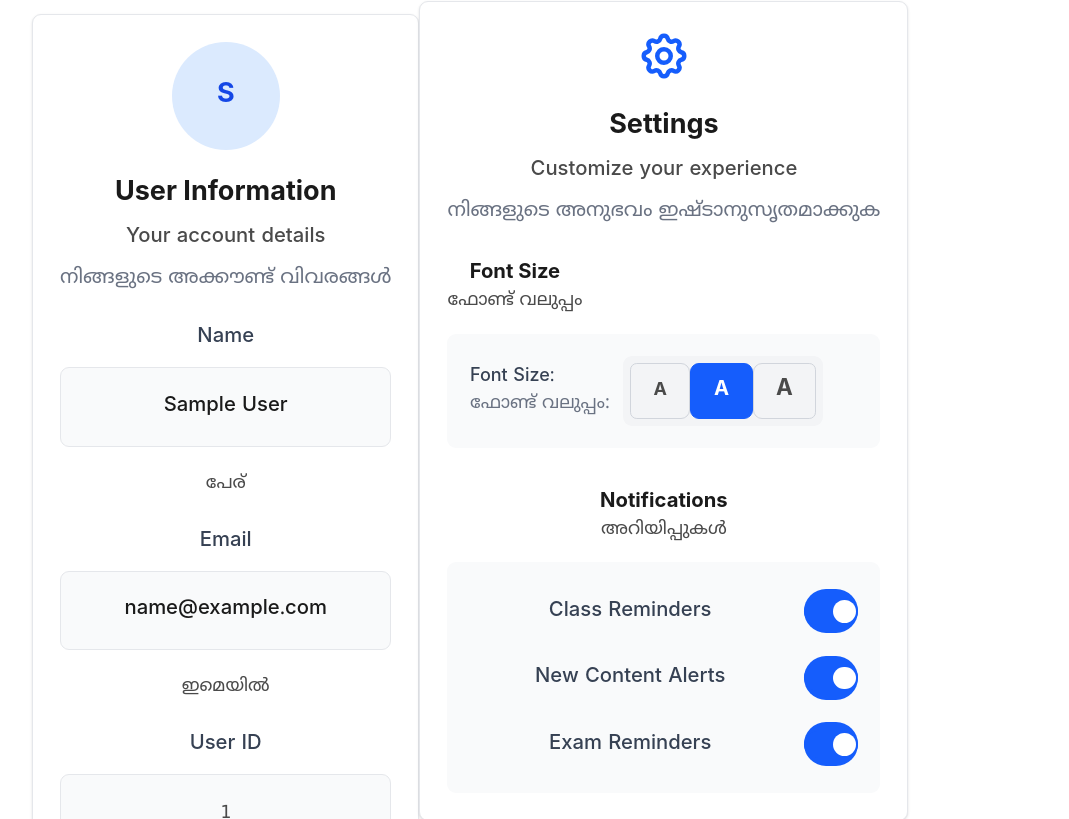
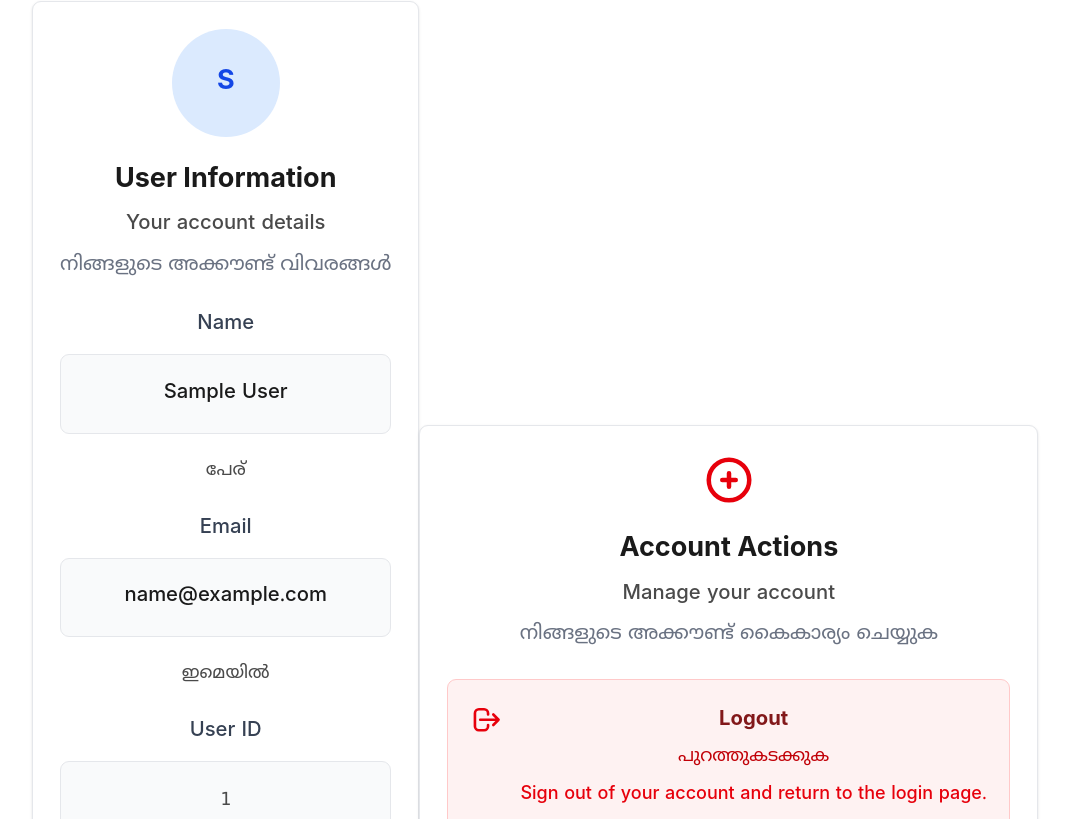
Before and after one commit to irfanhabeeb-002/parents-madrasa-portal, a React (Vite) app: page /profile in a window 1280 px wide. Shown: the part 261-1080 px from the top of the page, without its empty margins (104-1173 px from the left). Built offline with nearby package versions, Linux system fonts and the light colour scheme; no server answers; sample sign-in values are in the browser's storage.

Commit message:
Updated profile Card

```diff
--- a/src/pages/Profile.tsx
+++ b/src/pages/Profile.tsx
@@ -1,7 +1,6 @@
 import React from 'react';
 import { useAuth } from '../contexts/AuthContext';
 import { AccessibleButton } from '../components/ui/AccessibleButton';
-import { FontSizeToggle } from '../components/ui/FontSizeToggle';
 import { Card } from '../components/ui/Card';
 
 export const Profile: React.FC = () => {
@@ -96,86 +95,6 @@ export const Profile: React.FC = () => {
         </div>
       </Card>
 
-      {/* Settings Card */}
-      <Card
-        title="Settings"
-        subtitle="Customize your experience"
-        malayalamSubtitle="നിങ്ങളുടെ അനുഭവം ഇഷ്ടാനുസൃതമാക്കുക"
-        icon={
-          <svg className="w-8 h-8 sm:w-10 sm:h-10 lg:w-12 lg:h-12 text-blue-600" fill="none" stroke="currentColor" viewBox="0 0 24 24">
-            <path strokeLinecap="round" strokeLinejoin="round" strokeWidth={2} d="M10.325 4.317c.426-1.756 2.924-1.756 3.35 0a1.724 1.724 0 002.573 1.066c1.543-.94 3.31.826 2.37 2.37a1.724 1.724 0 001.065 2.572c1.756.426 1.756 2.924 0 3.35a1.724 1.724 0 00-1.066 2.573c.94 1.543-.826 3.31-2.37 2.37a1.724 1.724 0 00-2.572 1.065c-.426 1.756-2.924 1.756-3.35 0a1.724 1.724 0 00-2.573-1.066c-1.543.94-3.31-.826-2.37-2.37a1.724 1.724 0 00-1.065-2.572c-1.756-.426-1.756-2.924 0-3.35a1.724 1.724 0 001.066-2.573c-.94-1.543.826-3.31 2.37-2.37.996.608 2.296.07 2.572-1.065z" />
-            <path strokeLinecap="round" strokeLinejoin="round" strokeWidth={2} d="M15 12a3 3 0 11-6 0 3 3 0 016 0z" />
-          </svg>
-        }
-        onClick={() => {}}
-        ariaLabel="Settings section"
-        className="!cursor-default mx-0 sm:mx-0"
-      >
-        <div className="mt-3 sm:mt-4 lg:mt-6 space-y-4 sm:space-y-6 lg:space-y-8 px-1 sm:px-0">
-          {/* Font Size Setting */}
-          <div className="space-y-3 sm:space-y-4">
-            <div className="flex items-center justify-between">
-              <div>
-                <h3 className="text-sm sm:text-base lg:text-lg font-medium text-gray-900">Font Size</h3>
-                <p className="text-xs sm:text-sm lg:text-base text-gray-600" lang="ml">ഫോണ്ട് വലുപ്പം</p>
-              </div>
-            </div>
-            <div className="bg-gray-50 p-3 sm:p-4 lg:p-5 rounded-lg min-h-[60px] flex items-center">
-              <FontSizeToggle showLabels={true} className="justify-center sm:justify-start w-full" />
-            </div>
-          </div>
-
-          {/* Notification Preferences */}
-          <div className="space-y-3 sm:space-y-4">
-            <div>
-              <h3 className="text-sm sm:text-base lg:text-lg font-medium text-gray-900">Notifications</h3>
-              <p className="text-xs sm:text-sm lg:text-base text-gray-600" lang="ml">അറിയിപ്പുകൾ</p>
-            </div>
-            <div className="bg-gray-50 p-3 sm:p-4 lg:p-5 rounded-lg space-y-4 sm:space-y-3">
-              <div className="flex items-center justify-between py-2 sm:py-1 min-h-[44px]">
-                <span className="text-sm sm:text-base lg:text-lg text-gray-700 pr-3 flex-1">Class Reminders</span>
-                <button
-                  className="w-12 h-6 bg-blue-600 rounded-full relative focus:outline-none focus:ring-2 focus:ring-blue-500 focus:ring-offset-2 min-w-[48px] min-h-[44px] flex items-center justify-center flex-shrink-0"
-                  aria-label="Toggle class reminders"
-                  role="switch"
-                  aria-checked="true"
-                >
-                  <div className="w-12 h-6 bg-blue-600 rounded-full relative">
-                    <div className="w-5 h-5 bg-white rounded-full absolute top-0.5 right-0.5 transition-transform"></div>
-                  </div>
-                </button>
-              </div>
-              <div className="flex items-center justify-between py-2 sm:py-1 min-h-[44px]">
-                <span className="text-sm sm:text-base lg:text-lg text-gray-700 pr-3 flex-1">New Content Alerts</span>
-                <button
-                  className="w-12 h-6 bg-blue-600 rounded-full relative focus:outline-none focus:ring-2 focus:ring-blue-500 focus:ring-offset-2 min-w-[48px] min-h-[44px] flex items-center justify-center flex-shrink-0"
-                  aria-label="Toggle new content alerts"
-                  role="switch"
-                  aria-checked="true"
-                >
-                  <div className="w-12 h-6 bg-blue-600 rounded-full relative">
-                    <div className="w-5 h-5 bg-white rounded-full absolute top-0.5 right-0.5 transition-transform"></div>
-                  </div>
-                </button>
-              </div>
-              <div className="flex items-center justify-between py-2 sm:py-1 min-h-[44px]">
-                <span className="text-sm sm:text-base lg:text-lg text-gray-700 pr-3 flex-1">Exam Reminders</span>
-                <button
-                  className="w-12 h-6 bg-blue-600 rounded-full relative focus:outline-none focus:ring-2 focus:ring-blue-500 focus:ring-offset-2 min-w-[48px] min-h-[44px] flex items-center justify-center flex-shrink-0"
-                  aria-label="Toggle exam reminders"
-                  role="switch"
-                  aria-checked="true"
-                >
-                  <div className="w-12 h-6 bg-blue-600 rounded-full relative">
-                    <div className="w-5 h-5 bg-white rounded-full absolute top-0.5 right-0.5 transition-transform"></div>
-                  </div>
-                </button>
-              </div>
-            </div>
-          </div>
-        </div>
-      </Card>
-
       {/* Account Actions Card */}
       <Card
         title="Account Actions"
```
Also changed, not shown: 2 other files (tests, documents, lock files or other folders).
